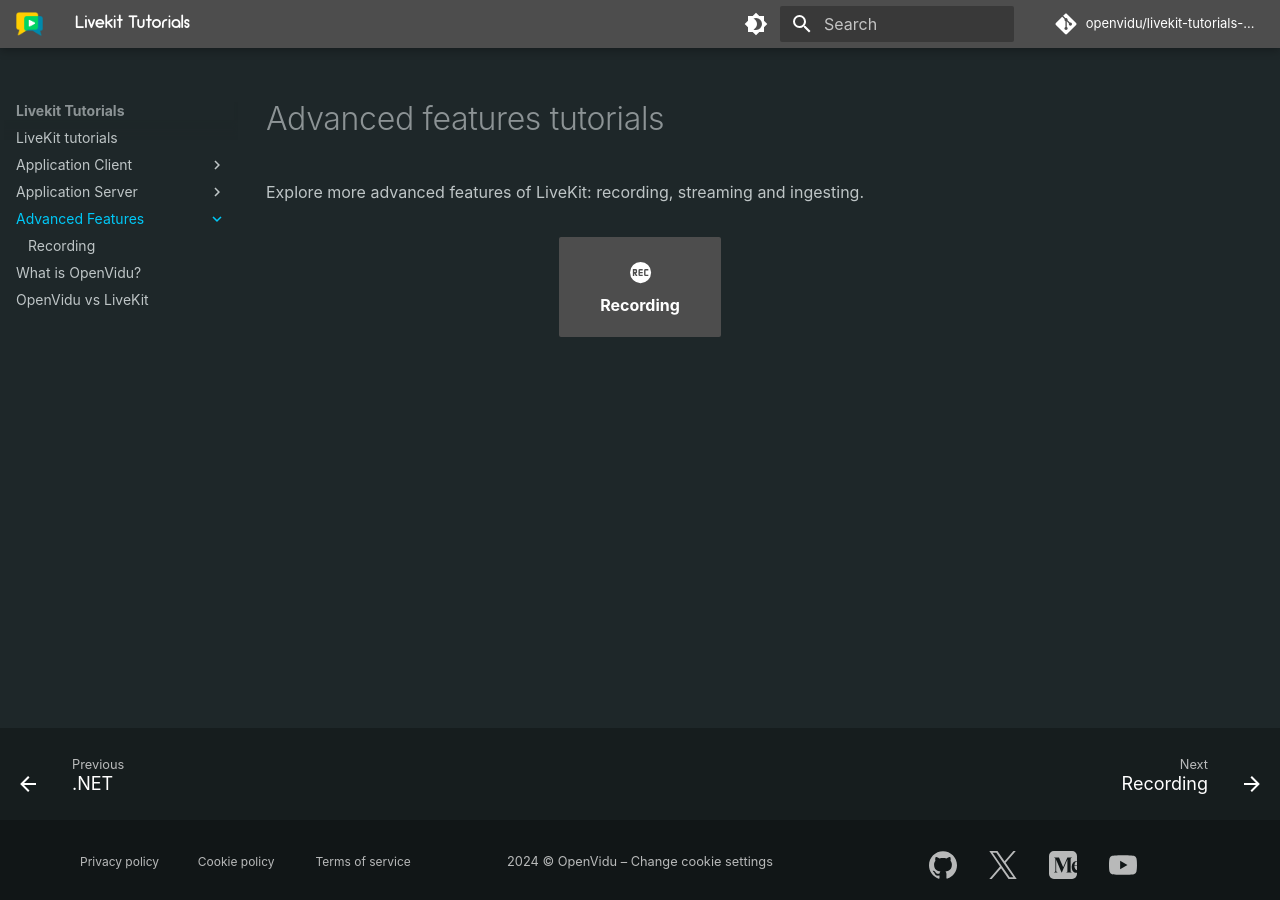
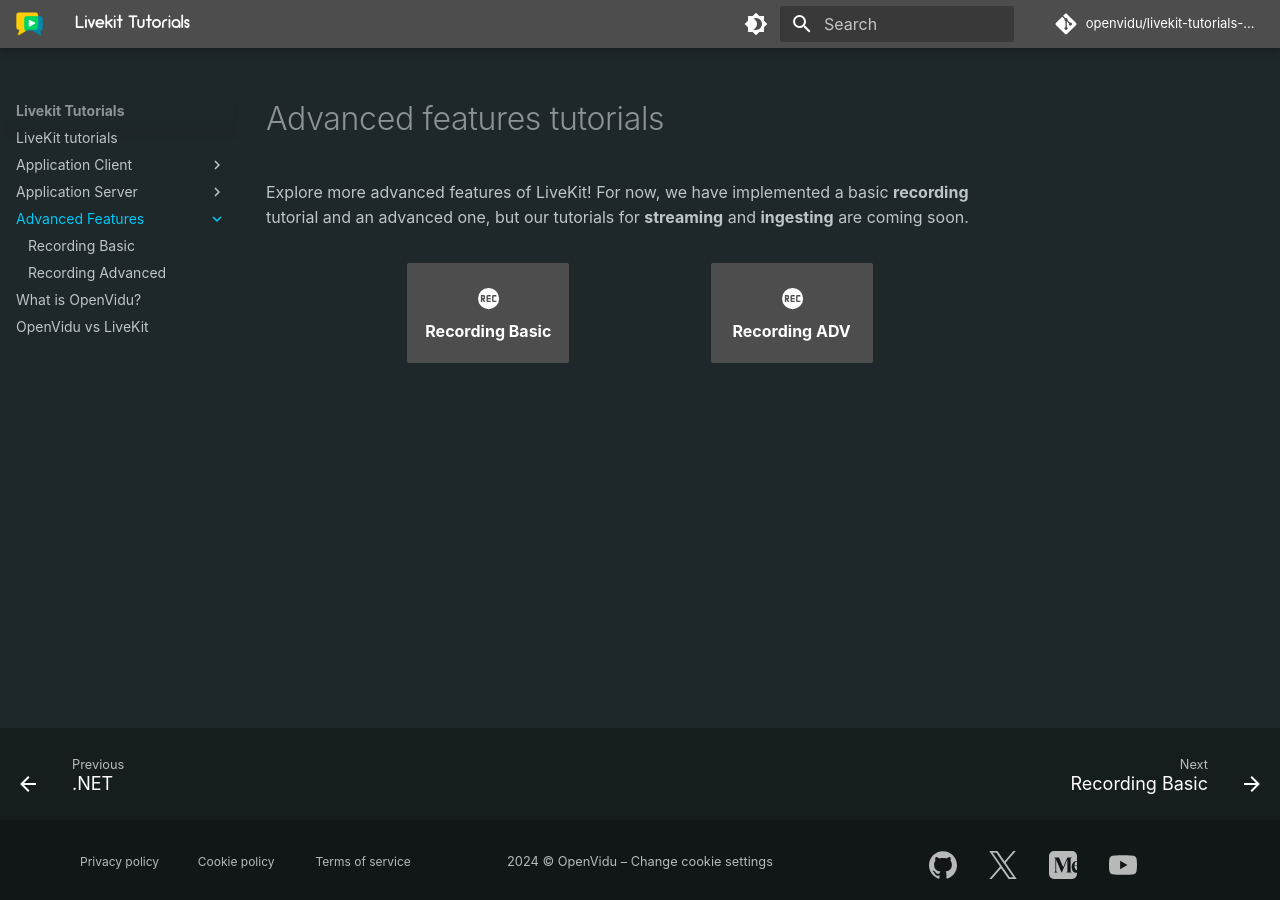
Before and after one commit to sanyaade-teachings/livekit-tutorials-docs, an MkDocs documentation site: the page built from docs/tutorials/advanced-features/index.md, in a window 1280 px wide. Built offline with MkDocs 1.6.1 and Material for MkDocs 9.7.7, drawn with Linux system fonts in a browser that asks for light colours; some web fonts are replaced; comment, search, counter and statistics services are not loaded.

Commit message:
Rename recording tutorial to recording-basic and improve intro section for advanced features tutorials

```diff
--- a/docs/tutorials/advanced-features/index.md
+++ b/docs/tutorials/advanced-features/index.md
@@ -1,13 +1,11 @@
 # Advanced features tutorials
 
-Explore more advanced features of LiveKit: recording, streaming and ingesting.
+Explore more advanced features of LiveKit! For now, we have implemented a basic **recording** tutorial and an advanced one, but our tutorials for **streaming** and **ingesting** are coming soon.
 
 <div class="tutorials-container" markdown>
 
-[:material-record-rec:{.icon .lg-icon .tab-icon} **Recording**](./recording.md){ .md-button .md-button--primary .tutorial-link }
+[:material-record-rec:{.icon .lg-icon .tab-icon} **Recording Basic**](./recording-basic.md){ .md-button .md-button--primary .tutorial-link }
 
-<!-- [:material-monitor-screenshot:{.icon .lg-icon .tab-icon} **Screen share**](./tutorials/advanced-features/screenshare.md){ .md-button .md-button--primary .tutorial-link }
-
-[:fontawesome-solid-user-shield:{.icon .lg-icon .tab-icon} **Roles**](./tutorials/advanced-features/roles.md){ .md-button .md-button--primary .tutorial-link } -->
+[:material-record-rec:{.icon .lg-icon .tab-icon} **Recording ADV**](./recording-advanced.md){ .md-button .md-button--primary .tutorial-link }
 
 </div>
--- a/mkdocs.yml
+++ b/mkdocs.yml
@@ -28,16 +28,8 @@
       - .NET: tutorials/application-server/dotnet.md
   - Advanced Features:
       - tutorials/advanced-features/index.md
-      - Recording: tutorials/advanced-features/recording.md
-  #     - ScreenShare: tutorials/advanced-features/screenshare.md
-  #     - Roles: tutorials/advanced-features/roles.md
-  # - Demos:
-  #     - demos/openvidu-call.md
-  #     - demos/openvidu-classroom.md
-  #     - demos/basic-videoconference.md
-  #     - demos/basic-screenshare.md
-  #     - demos/basic-webinar.md
-  #     - demos/openvidu-getaroom.md
+      - Recording Basic: tutorials/advanced-features/recording-basic.md
+      - Recording Advanced: tutorials/advanced-features/recording-advanced.md
   - What is OpenVidu?: about-openvidu.md
   - OpenVidu vs LiveKit: openvidu-vs-livekit.md
 
```
Also changed, not shown: docs/index.md (+3 -5 lines), docs/tutorials/advanced-features/recording-basic.md (renamed from docs/tutorials/advanced-features/recording.md).
